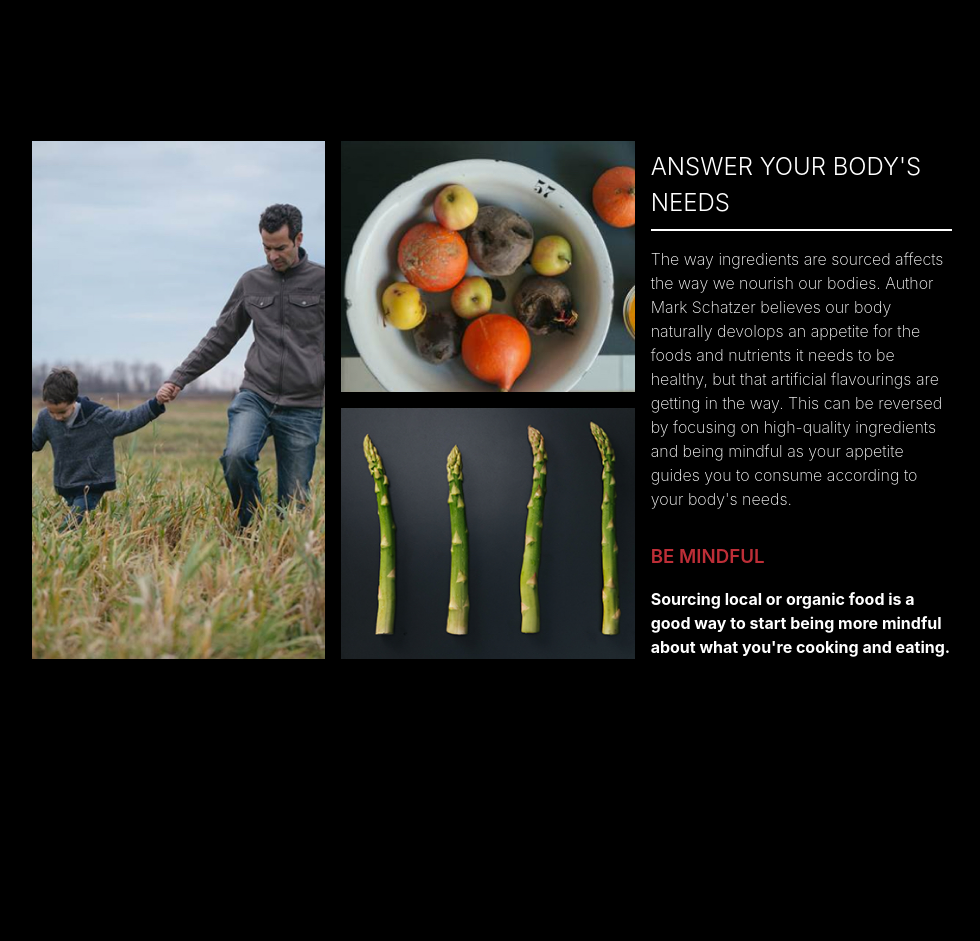
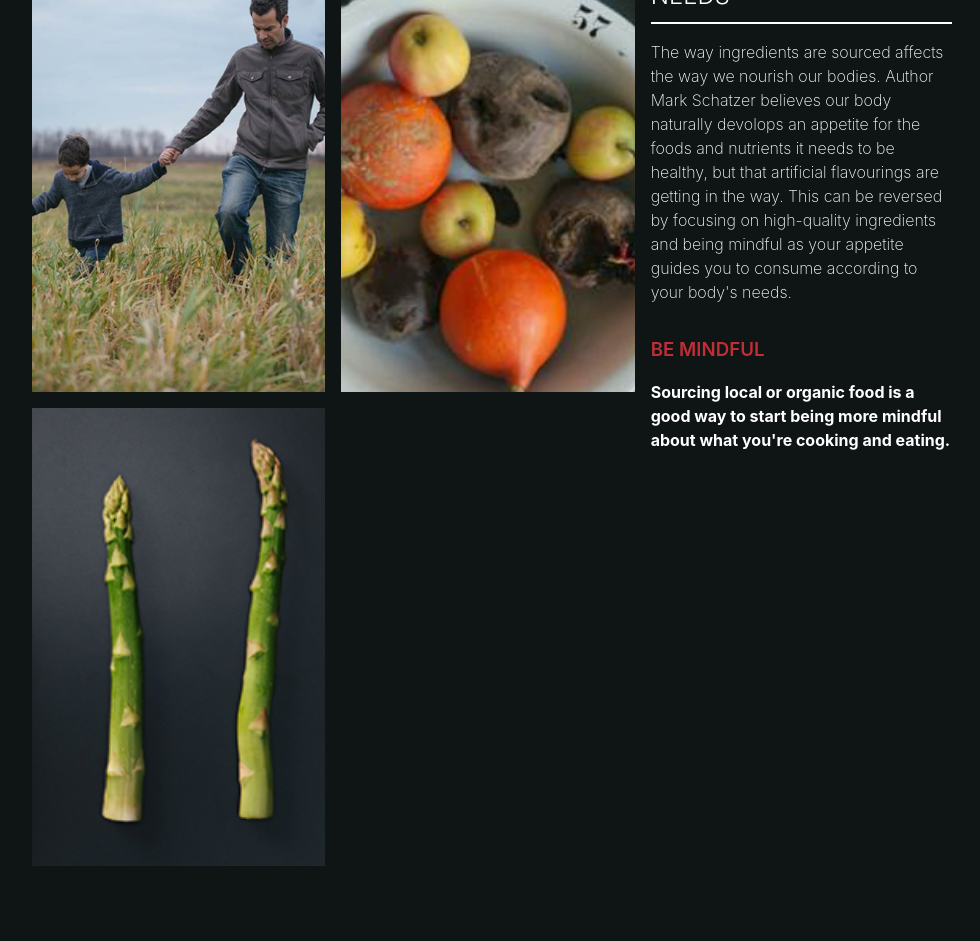
Before and after one commit to wabihaime/orchard-fed-test, a React (Create React App) app: page / in a window 1280 px wide. Shown: the top 941 px of the page, without its empty margins (148-1128 px from the left). Built offline with nearby package versions, Linux system fonts and the light colour scheme.

Commit message:
refactor image mapping in first component

```diff
--- a/public/index.html
+++ b/public/index.html
@@ -24,7 +24,7 @@
       work correctly both with client-side routing and a non-root public URL.
       Learn how to configure a non-root public URL by running `npm run build`.
     -->
-    <title>React App</title>
+    <title>Orchard Fed Test</title>
   </head>
   <body>
     <noscript>You need to enable JavaScript to run this app.</noscript>
--- a/src/components/common/Section.tsx
+++ b/src/components/common/Section.tsx
@@ -6,7 +6,7 @@ interface SectionProps {
 
 export const Section: React.FC<SectionProps> = ({ children }) => {
   return (
-    <section className="h-screen w-full flex items-center justify-center bg-black text-white">
+    <section className="h-screen w-full flex items-center justify-center bg-[#0F1414] text-white">
       <div className="w-full lg:w-[75vw] px-5">{children}</div>
     </section>
   );
--- a/src/components/first-component/FirstComponent.tsx
+++ b/src/components/first-component/FirstComponent.tsx
@@ -1,13 +1,12 @@
 import React, { useState } from "react";
 import { Section } from "../common";
 
-import firstImage from "../../assets/images/component-01/Image-01.jpg";
-import secondImage from "../../assets/images/component-01/Image-02.jpg";
-import thirdImage from "../../assets/images/component-01/Image-03.jpg";
 import Modal from "../common/Modal";
+import { images } from "./images";
+import { ImageData } from "./interface";
 
 export const FirstComponent: React.FC = () => {
-  // State to manage the selected image for the modal
+  // State to manage the selected image for the modal and the modal open/close state
   const [isModalOpen, setIsModalOpen] = useState<boolean>(false);
   const [selectedImage, setSelectedImage] = useState<{
     src: string;
@@ -42,30 +41,19 @@ export const FirstComponent: React.FC = () => {
         <div className="flex flex-col lg:flex-row justify-center items-stretch gap-4 w-full">
           {/* First Child: Image Grid */}
           <div className="grid grid-cols-2 grid-rows-2 gap-4 w-full lg:w-8/12">
-            <div className="col-span-1 row-span-2">
-              <img
-                src={firstImage}
-                alt="First"
-                className="w-full h-full object-cover"
-                onClick={() => openModal(firstImage, "First Image")}
-              />
-            </div>
-            <div className="col-span-1 row-span-1">
-              <img
-                src={secondImage}
-                alt="Second"
-                className="w-full h-full object-cover"
-                onClick={() => openModal(secondImage, "Second Image")}
-              />
-            </div>
-            <div className="col-span-1 row-span-1">
-              <img
-                src={thirdImage}
-                alt="Third"
-                className="w-full h-full object-cover"
-                onClick={() => openModal(thirdImage, "Third Image")}
-              />
-            </div>
+            {images.map((image: ImageData, index: number) => (
+              <div
+                key={`${index}`}
+                className={`col-span-${image.colSpan} row-span-${image.rowSpan}`}
+              >
+                <img
+                  src={image.src}
+                  alt={image.alt}
+                  className="w-full h-full object-cover cursor-pointer"
+                  onClick={() => openModal(image.src, image.alt)}
+                />
+              </div>
+            ))}
           </div>
 
           {/* Second Child: Text Content */}
--- /dev/null
+++ b/src/components/first-component/images.ts
@@ -0,0 +1,31 @@
+import firstImage from "../../assets/images/component-01/Image-01.jpg";
+import firstImageLarge from "../../assets/images/component-01/Image-01@2x.jpg";
+import secondImage from "../../assets/images/component-01/Image-02.jpg";
+import secondImageLarge from "../../assets/images/component-01/Image-02@2x.jpg";
+import thirdImage from "../../assets/images/component-01/Image-03.jpg";
+import thirdImageLarge from "../../assets/images/component-01/Image-03@2x.jpg";
+import { ImageData } from "./interface";
+
+export const images: ImageData[] = [
+  {
+    src: firstImage,
+    largeSrc: firstImageLarge,
+    alt: "First Image",
+    colSpan: 1,
+    rowSpan: 2,
+  },
+  {
+    src: secondImage,
+    largeSrc: secondImageLarge,
+    alt: "Second Image",
+    colSpan: 1,
+    rowSpan: 1,
+  },
+  {
+    src: thirdImage,
+    largeSrc: thirdImageLarge,
+    alt: "Third Image",
+    colSpan: 1,
+    rowSpan: 1,
+  },
+];
--- /dev/null
+++ b/src/components/first-component/interface.ts
@@ -0,0 +1,7 @@
+export interface ImageData {
+  src: string;
+  largeSrc: string;
+  alt: string;
+  colSpan: number; // Number of columns to span
+  rowSpan: number; // Number of rows to span
+}
```
